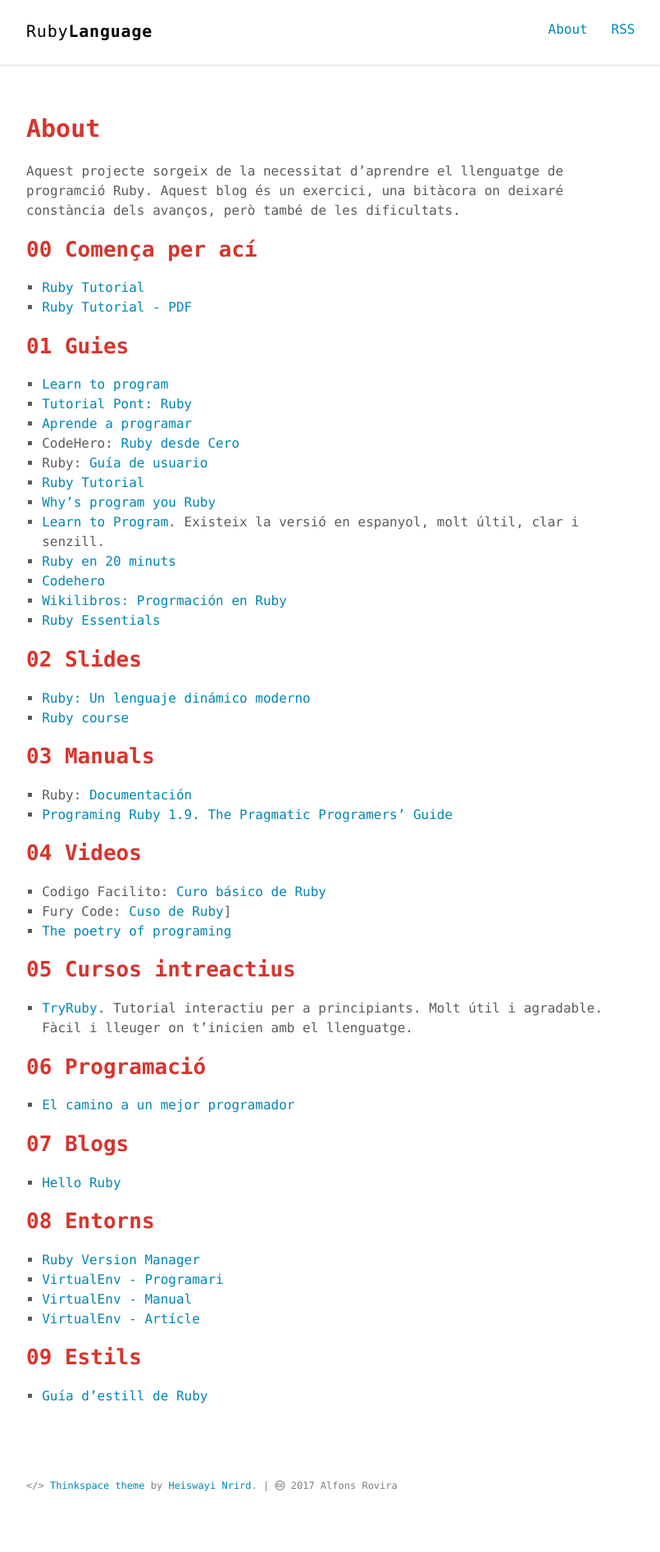
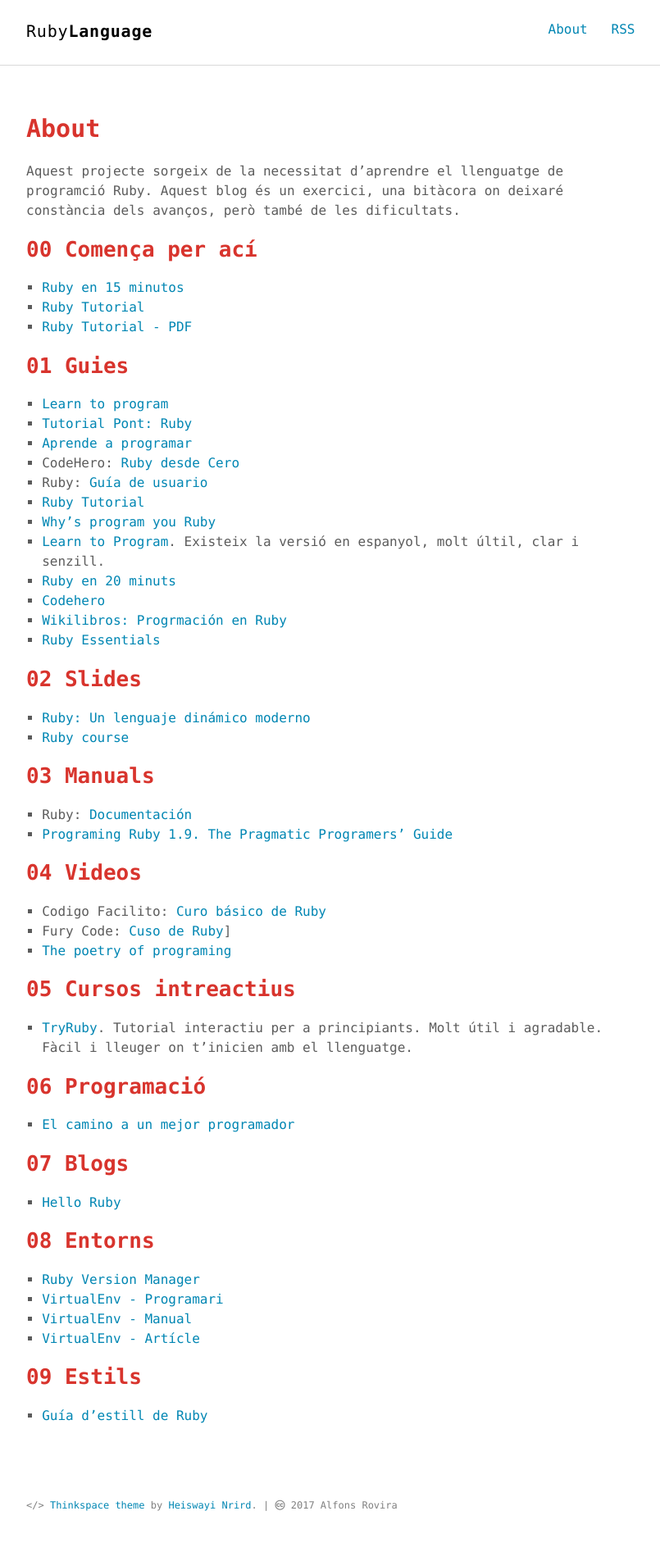
Before and after one commit to inclusa/ruby, a Jekyll site: the page built from about.md, in a window 1280 px wide. Shown: the whole page at 82% size, without its empty margins (232-1037 px from the left). Built offline with Jekyll 4.4.1, drawn with Linux system fonts in a browser that asks for light colours; before the commit the page ends 1869 px from its top, so only the background shows below that.

Commit message:
Ruby en 15 minuts

```diff
--- a/about.md
+++ b/about.md
@@ -9,6 +9,7 @@ Aquest projecte sorgeix de la necessitat d'aprendre el llenguatge de programció
 
 ## 00 Comença per ací
 
+0. [Ruby en 15 minutos](http://rubytutorial.wikidot.com/ruby-15-minutos#toc7)
 1. [Ruby Tutorial](http://rubytutorial.wikidot.com/)
 2. [Ruby Tutorial - PDF](https://www.gitbook.com/book/asuagar/aprende-a-programar-con-ruby/details)
 
```
